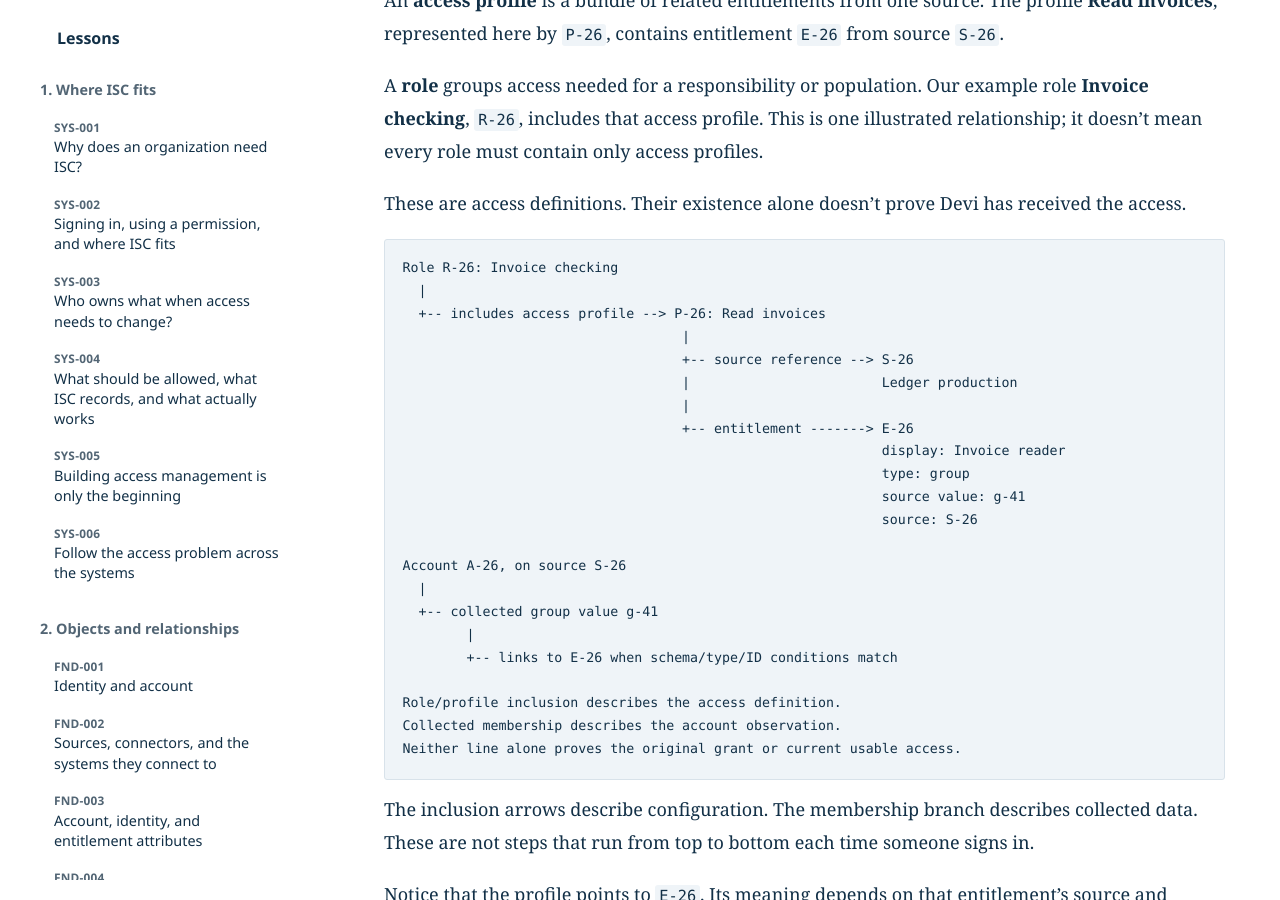
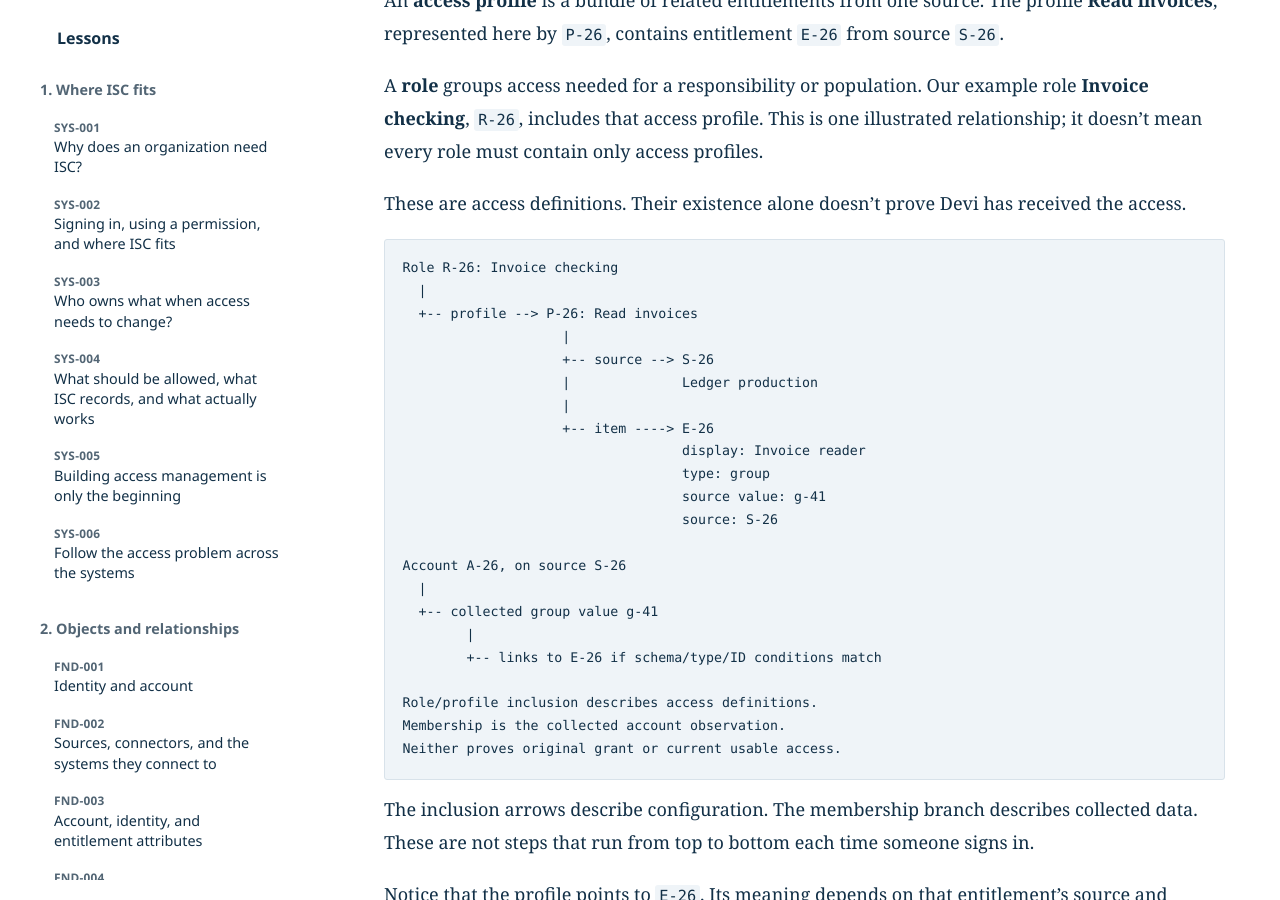
Before and after one commit to TedxHarry/ISC_Theory_Learning, a Jekyll site: the page built from lessons/FND-006_Object_IDs_Account_Identifiers_and_References.md, in a window 1280 px wide and 900 px high, scrolled down 6608 px. Built offline with Jekyll 4.4.1, drawn with Linux system fonts in a browser that asks for light colours; our own code applies the rules of GitHub Pages for plain Markdown files.

Commit message:
Keep identifier relationship diagram readable on narrow screens

````diff
--- a/lessons/FND-006_Object_IDs_Account_Identifiers_and_References.md
+++ b/lessons/FND-006_Object_IDs_Account_Identifiers_and_References.md
@@ -150,26 +150,26 @@ These are access definitions. Their existence alone doesn't prove Devi has recei
 ```text
 Role R-26: Invoice checking
   |
-  +-- includes access profile --> P-26: Read invoices
-                                   |
-                                   +-- source reference --> S-26
-                                   |                        Ledger production
-                                   |
-                                   +-- entitlement -------> E-26
-                                                            display: Invoice reader
-                                                            type: group
-                                                            source value: g-41
-                                                            source: S-26
+  +-- profile --> P-26: Read invoices
+                    |
+                    +-- source --> S-26
+                    |              Ledger production
+                    |
+                    +-- item ----> E-26
+                                   display: Invoice reader
+                                   type: group
+                                   source value: g-41
+                                   source: S-26
 
 Account A-26, on source S-26
   |
   +-- collected group value g-41
         |
-        +-- links to E-26 when schema/type/ID conditions match
+        +-- links to E-26 if schema/type/ID conditions match
 
-Role/profile inclusion describes the access definition.
-Collected membership describes the account observation.
-Neither line alone proves the original grant or current usable access.
+Role/profile inclusion describes access definitions.
+Membership is the collected account observation.
+Neither proves original grant or current usable access.
 ```
 
 The inclusion arrows describe configuration. The membership branch describes collected data. These are not steps that run from top to bottom each time someone signs in.
````
Also changed, not shown: assets/FND-006_access_definition_references.txt (+8 -8 lines).
